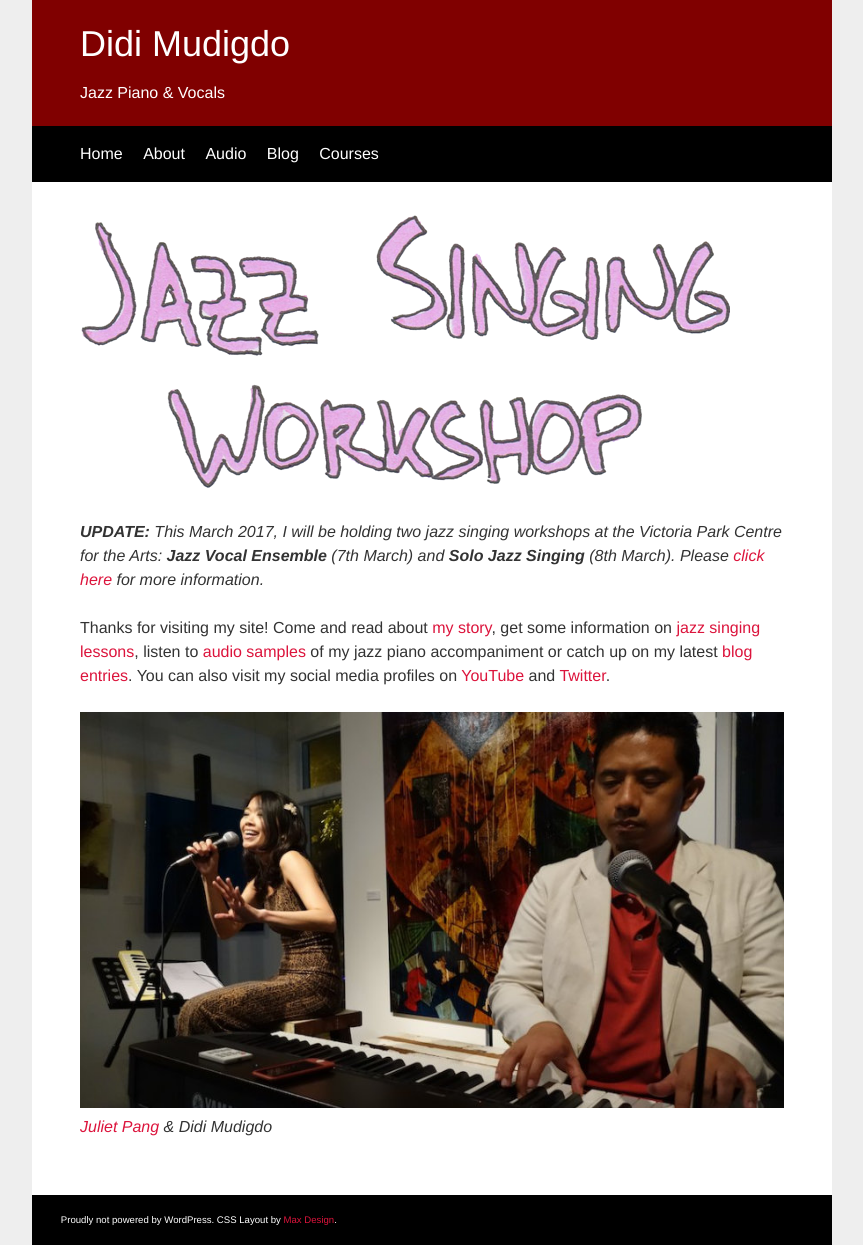
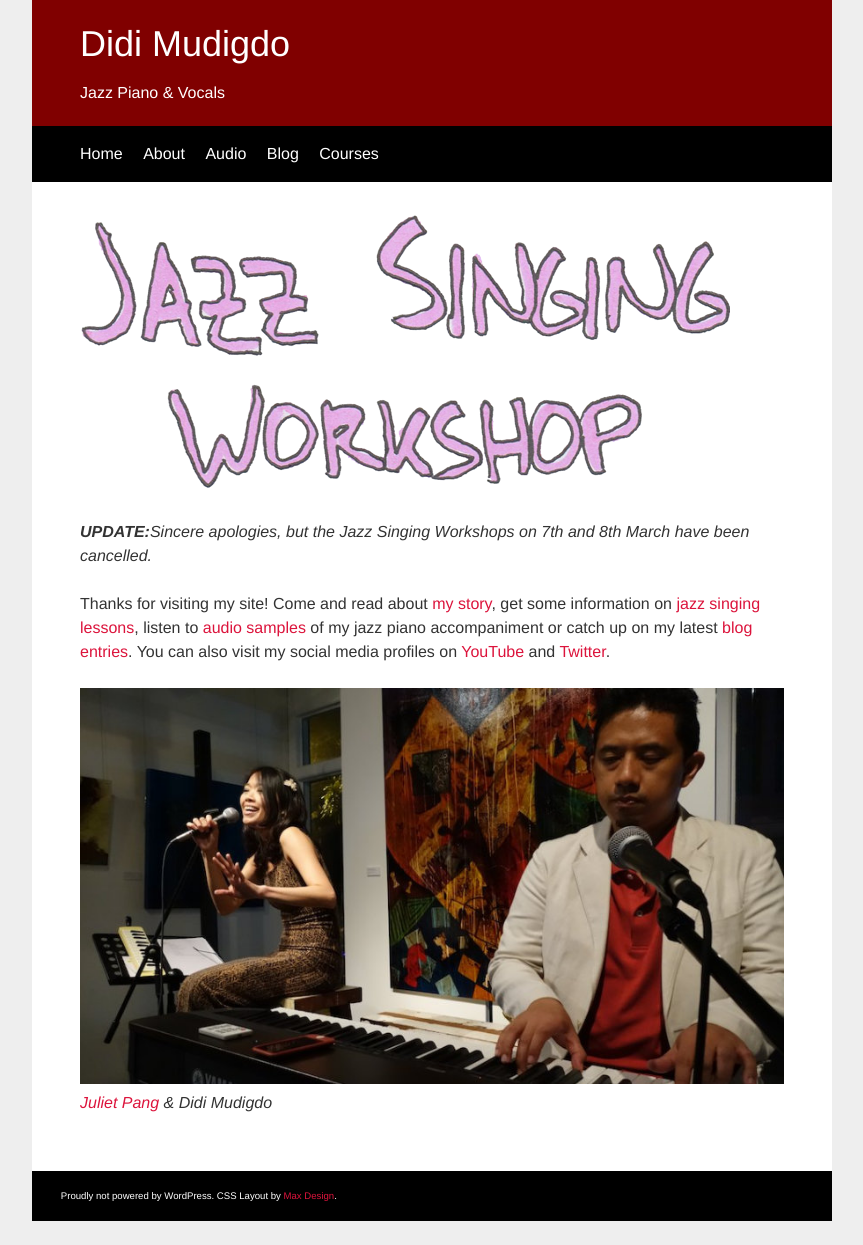
Before and after one commit to didijazz/didijazz.github.io, a Jekyll site: the page built from index.html, in a window 1280 px wide. Shown: the whole page, without its empty margins (208-1071 px from the left). Built offline with Jekyll 4.4.1, drawn with Linux system fonts in a browser that asks for light colours; after the commit the page ends 1221 px from its top, so only the background shows below that.

Commit message:
Update index.html

```diff
--- a/index.html
+++ b/index.html
@@ -5,7 +5,7 @@ title: Didi Mudigdo
 <div class="blurb">
 	 <p><a href="https://didijazz.github.io/blog/2017/01/25/february-jazz-singing-workshops"><img class=img-responsive src="img/headingwhite650.png" alt="Jazz Singing Workhsop"></a></p>
 
-	<p><em><strong>UPDATE:</strong> This March 2017, I will be holding two jazz singing workshops at the Victoria Park Centre for the Arts: <strong>Jazz Vocal Ensemble</strong>  (7th March) and <strong>Solo Jazz Singing</strong> (8th March). Please <a href="https://didijazz.github.io/blog/2017/01/25/february-jazz-singing-workshops">click here</a> for more information.</em></p>
+	<p><em><strong>UPDATE:</strong>Sincere apologies, but the Jazz Singing Workshops on 7th and 8th March have been cancelled.</em></p>
 
 	<p>Thanks for visiting my site! Come and read about <a href="/about">my story</a>, get some information on <a href="/lessons">jazz singing lessons</a>, listen to <a href="/audio">audio samples</a> of my jazz piano accompaniment or catch up on my latest <a href="/blog">blog entries</a>. You can also visit my social media profiles on <a href="http://youtube.com/dmudigdo" target="_blank">YouTube</a> and <a href="http://twitter.com/didijazz" target="_blank">Twitter</a>.</p>
 
```
